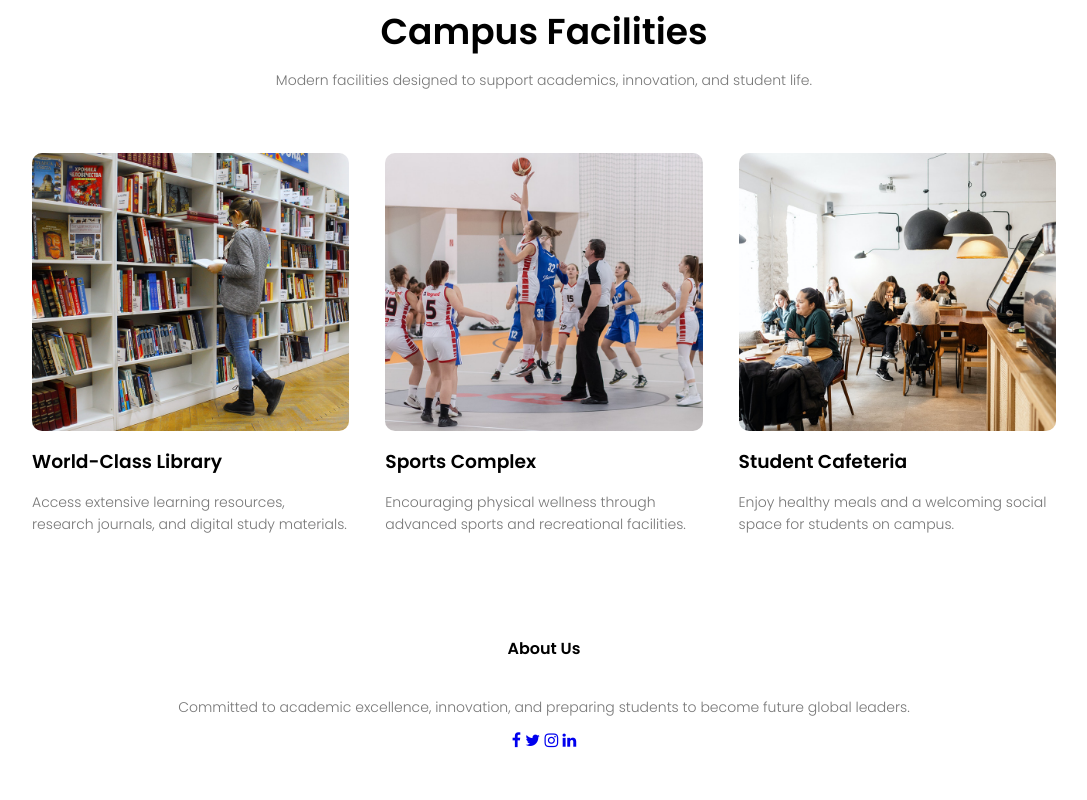
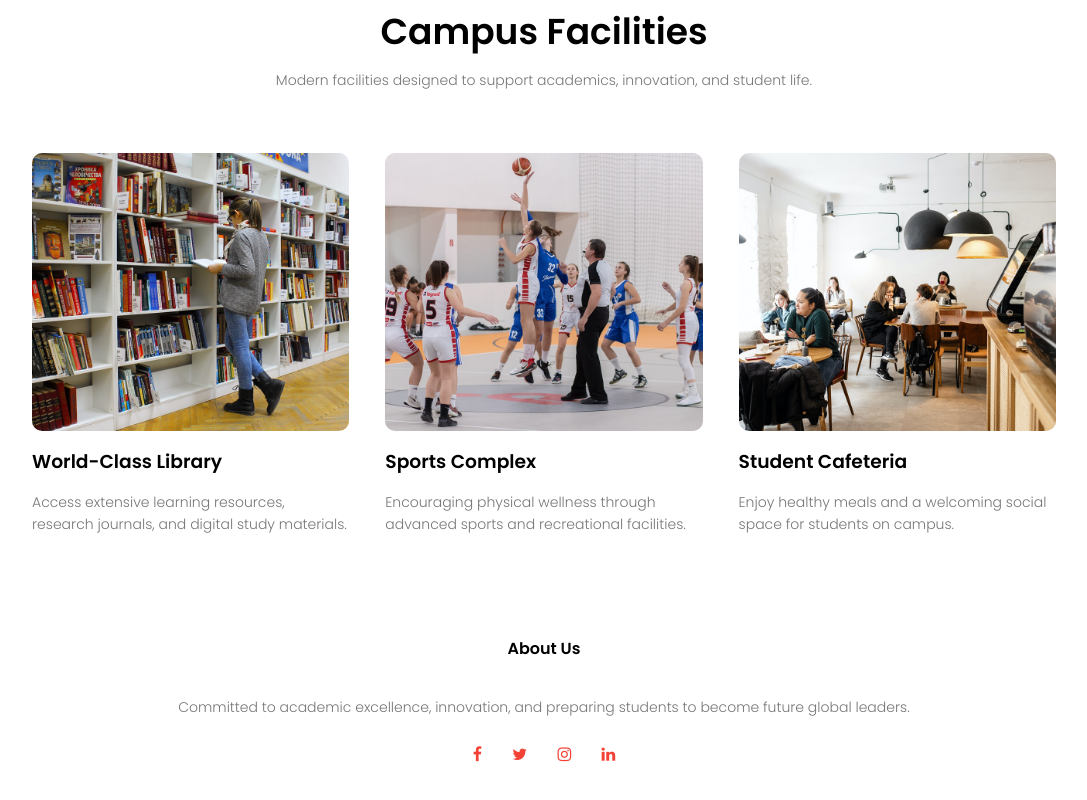
Before and after one commit to Amreen-Shaikh-2727/EduFord-Uni, a plain HTML site: page course.html in a window 1280 px wide. Shown: the part 970-1770 px from the top of the page, without its empty margins (96-1183 px from the left). Drawn offline with Linux system fonts and the light colour scheme.

Commit message:
Update course.html

```diff
--- a/course.html
+++ b/course.html
@@ -78,13 +78,15 @@
 <!-------- footer ---------->
 
 <section class="footer">
-       <h4>About Us</h4>
-<p>Committed to academic excellence, innovation, and preparing students to become future global leaders.</p>
-   <a href="#"><i class="fa fa-facebook"></i></a>
-            <a href="#"><i class="fa fa-twitter"></i></a>
-            <a href="#"><i class="fa fa-instagram"></i></a>
-            <a href="#"><i class="fa fa-linkedin"></i></a>
-        </div>
+    <h4>About Us</h4>
+    <p>Committed to academic excellence, innovation, and preparing students to become future global leaders.</p>
+
+    <div class="icons">
+        <i class="fa fa-facebook"></i>
+        <i class="fa fa-twitter"></i>
+        <i class="fa fa-instagram"></i>
+        <i class="fa fa-linkedin"></i>
+    </div>
 
 </section>
 
```
